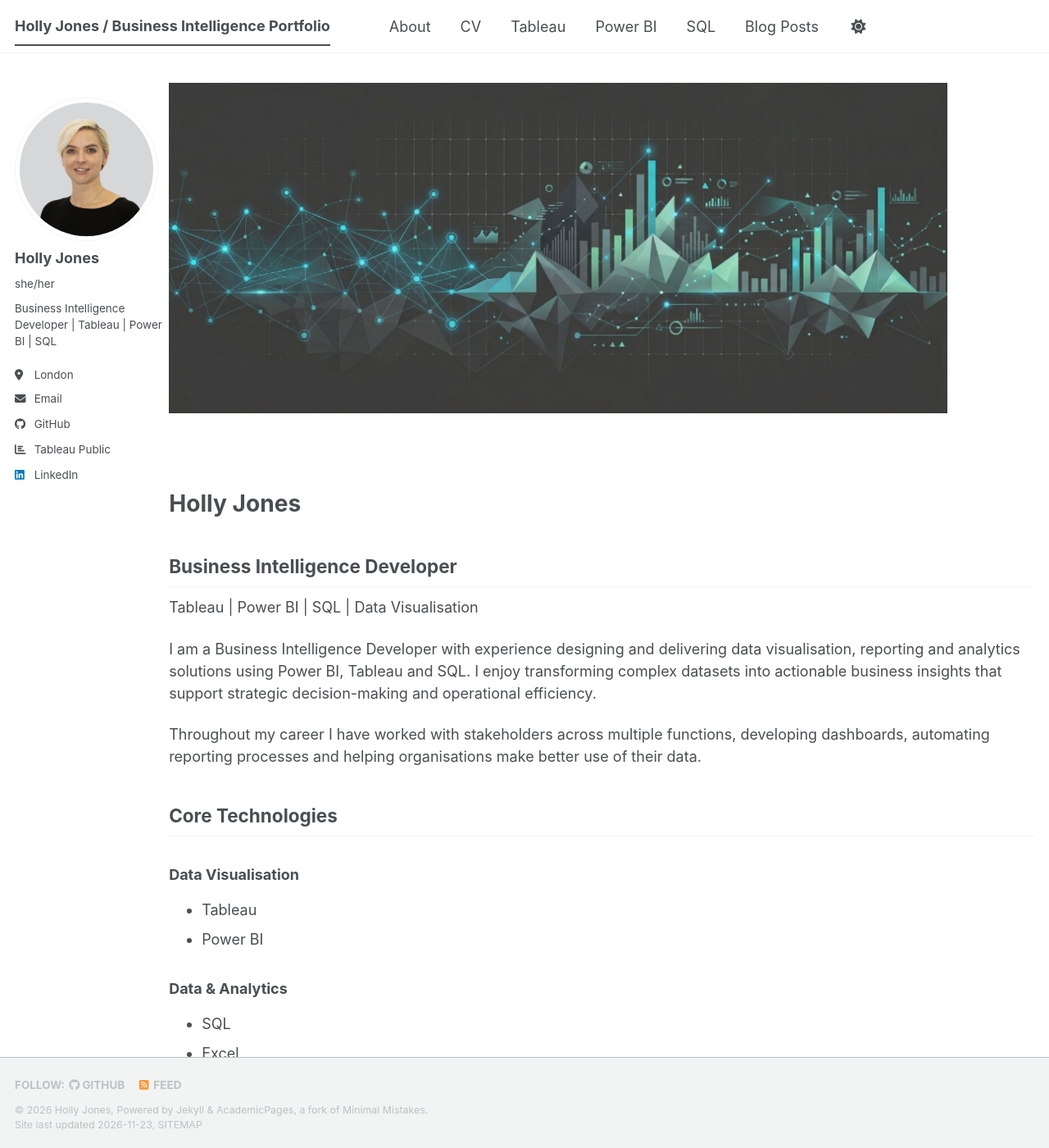
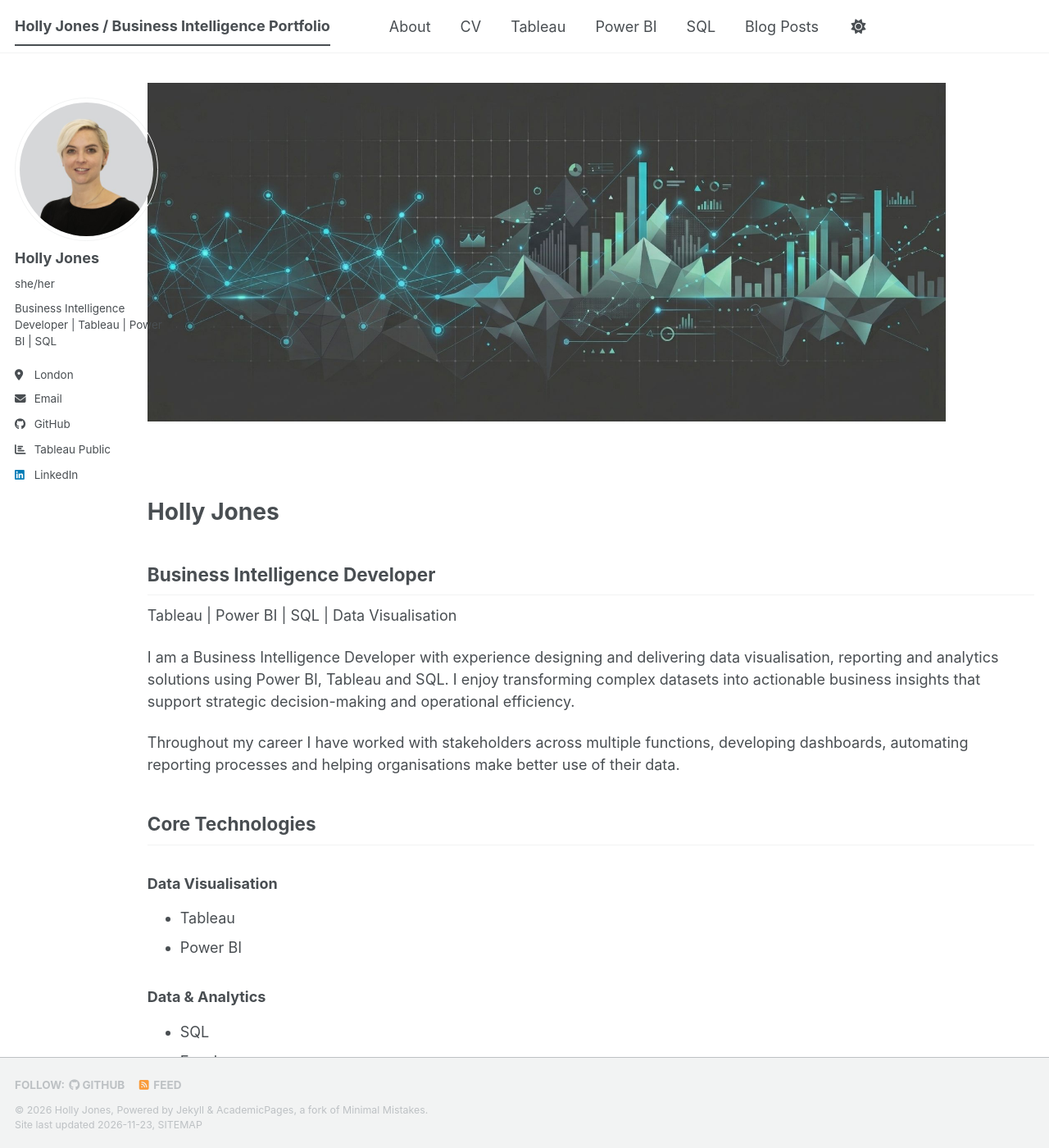
Before and after one commit to hjones87/hjones87.github.io, a Jekyll site: the page built from _pages/about.md, in a window 1280 px wide and 1400 px high. Shown: the whole window at 82% size. Built offline with Jekyll 4.4.1, drawn with Linux system fonts in a browser that asks for light colours; a script bundle is joined from its source files by our own code; a style sheet for code colours, icons or effects is not loaded.

Commit message:
Change prefix span from 0.5 to 0.25

```diff
--- a/_sass/layout/_page.scss
+++ b/_sass/layout/_page.scss
@@ -19,7 +19,7 @@
 .page {
   @include breakpoint($large) {
     @include span(11 of 12 last);
-    @include prefix(0.5 of 12);
+    @include prefix(0.25 of 12);
     @include suffix(0);
   }
 
```
